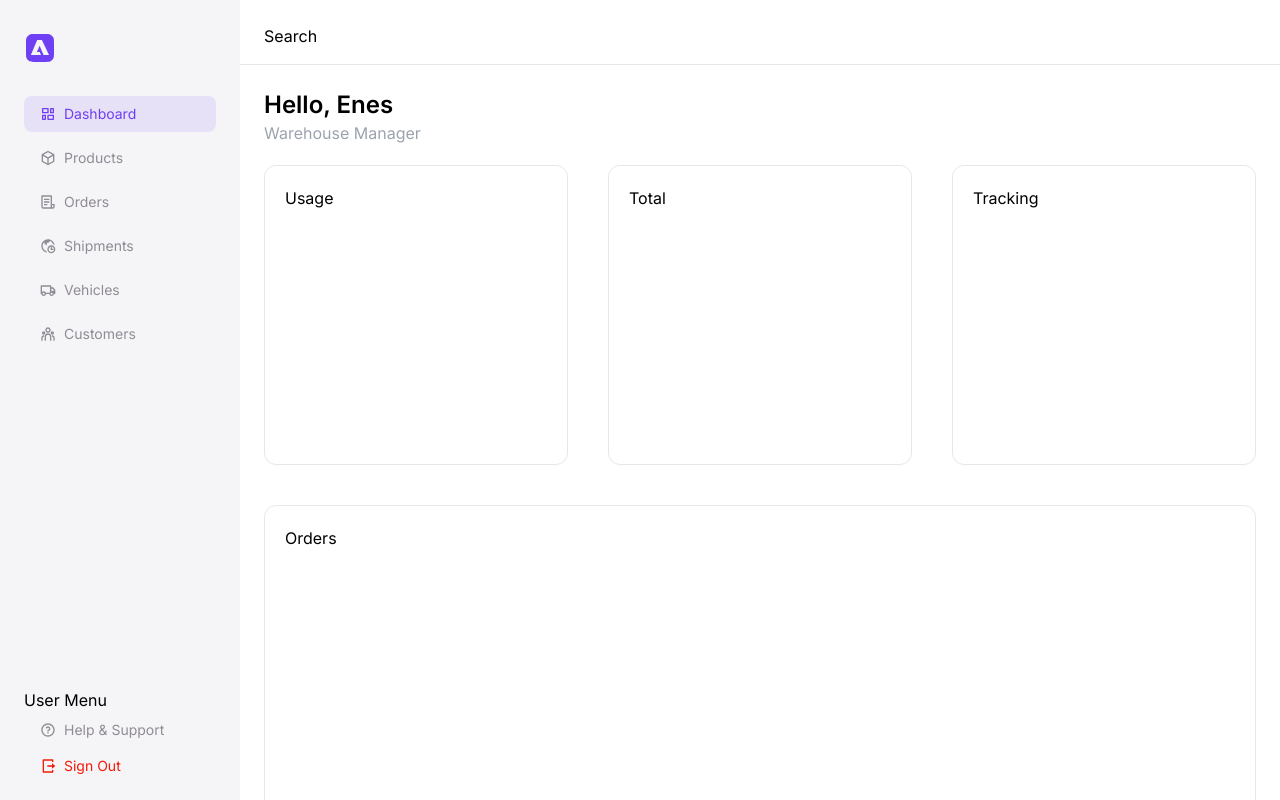
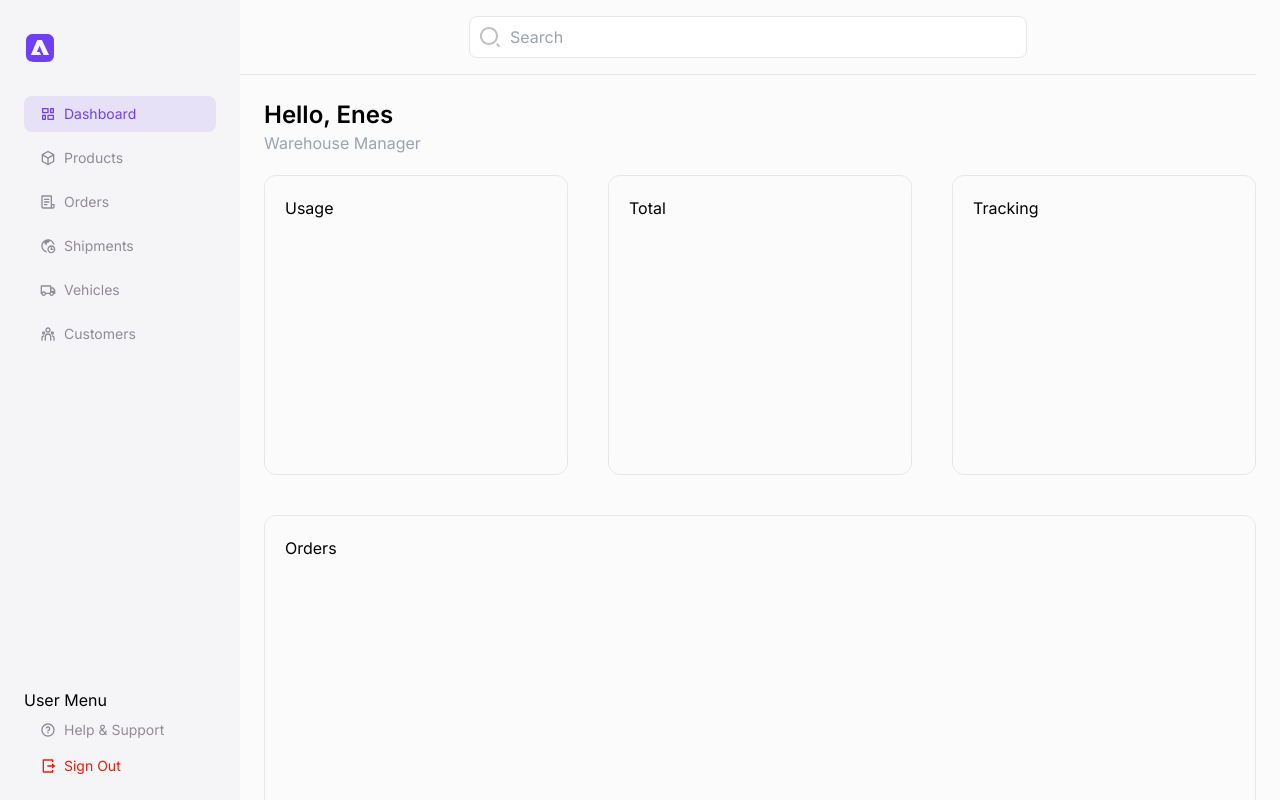
Before and after one commit to nurulid/warehouse-management, a Next.js app: page /dashboard in a window 1280 px wide. Built offline with nearby package versions, Linux system fonts and the light colour scheme.

Commit message:
feat: add dashboard search bar

```diff
--- a/app/(dashboard)/dashboard/components/Search.tsx
+++ b/app/(dashboard)/dashboard/components/Search.tsx
@@ -1,7 +1,16 @@
-import React from 'react'
+import React from "react";
+import Image from "next/image";
+import searchIcon from "@/public/icons/search-2-line.svg";
 
-export const Search = () => {
+export const Search = (props: { maxWidth?: string }) => {
+  const { maxWidth } = props;
   return (
-    <div className='h-[65px] p-6 border-b'>Search</div>
-  )
-}
+    <div
+      style={{ "--max-width": maxWidth } as any}
+      className="border border-secondary-200 relative bg-white max-w-[--max-width] w-full mx-auto rounded-[8px]"
+    >
+      <Image src={searchIcon} width={24} height={24} alt="Search Icon" className="absolute top-1/2 -translate-y-1/2 left-2"/>
+      <input type="text" placeholder="Search" className="inline-block w-full p-2 pl-[40px] rounded-[8px]" />
+    </div>
+  );
+};
--- a/app/(dashboard)/dashboard/page.tsx
+++ b/app/(dashboard)/dashboard/page.tsx
@@ -4,7 +4,9 @@ import { Search } from "./components/Search";
 export default function Page() {
   return (
     <>
-      <Search />
+      <div className="p-4 border-b border-secondary-200 mr-6">
+        <Search maxWidth="558px"/>
+      </div>
       <div className="h-[calc(100vh-65px)] overflow-scroll">
         <div className="p-6">
           <div className="mb-5">
--- a/app/(dashboard)/layout.tsx
+++ b/app/(dashboard)/layout.tsx
@@ -5,7 +5,7 @@ export default function Layout({ children }: { children: React.ReactNode }) {
   return (
     <main className="flex h-dvh overflow-hidden">
       <Sidebar />
-      <section className="flex-grow">{children}</section>
+      <section className="flex-grow bg-[#FBFBFB]">{children}</section>
     </main>
   );
 }
--- a/tailwind.config.ts
+++ b/tailwind.config.ts
@@ -12,7 +12,15 @@ const config: Config = {
         primary : "#6E3FF3",
         secondary: {
           75: "#F5F4F7",
+          200: "#E9E6E9",
+          300: "#DBD8DB",
           500: "#908C95"
+        },
+        ink: {
+          75: "#C2BFC3",
+          100: "#9A979A",
+          200: "#666366",
+          300: "#161622"
         },
         info: "#3F6FF2",
         success: "#4EB77B",
```
Also changed, not shown: public/icons/search-2-line.svg (added).
